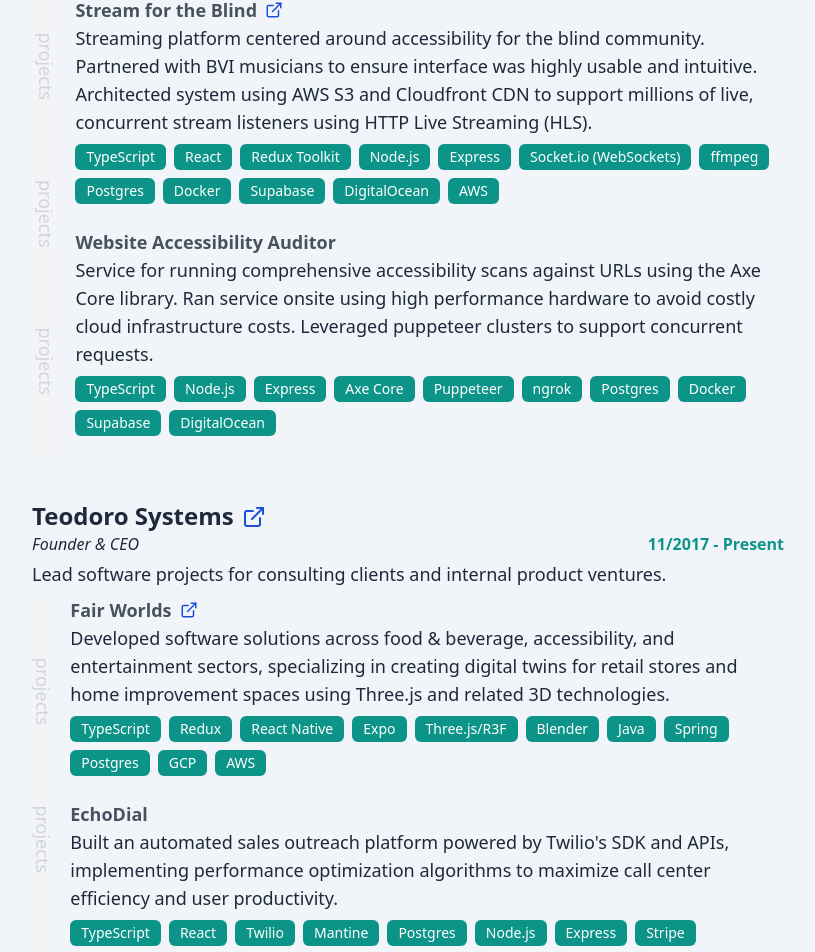
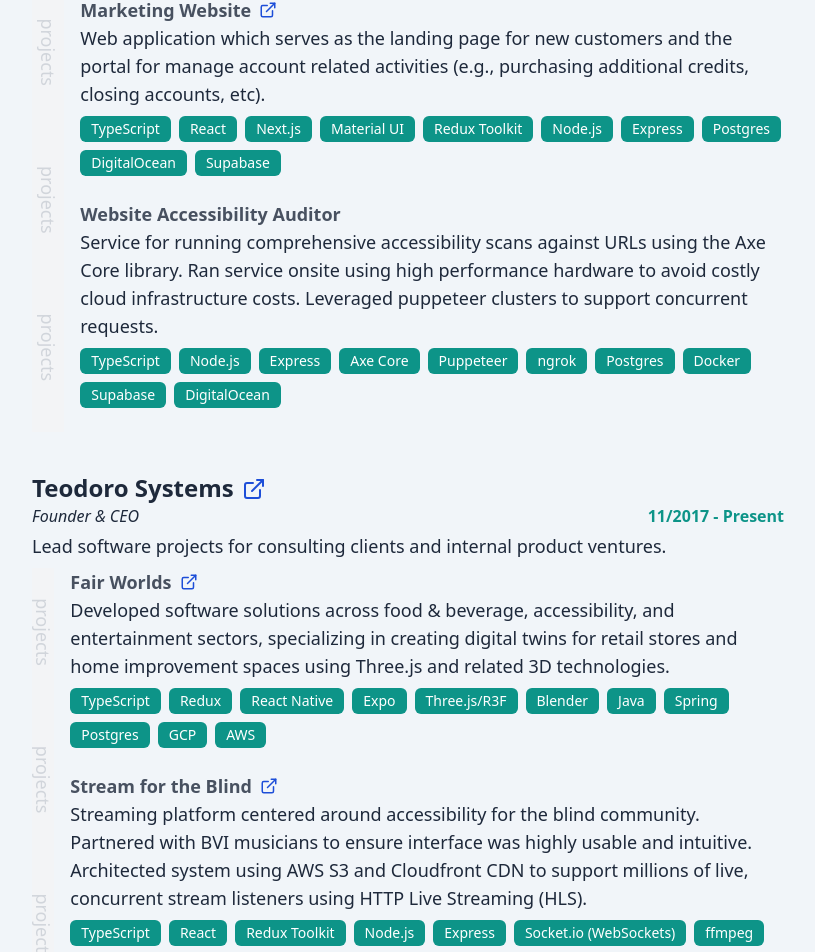
Before and after one commit to thechori/ryanteodoro.com-v2-frontend, a React (Vite) app: page / in a window 1280 px wide. Shown: the part 1012-1964 px from the top of the page, without its empty margins (424-1239 px from the left). Built offline with nearby package versions, Linux system fonts and the light colour scheme.

Commit message:
update experience data

```diff
--- a/src/data/experiences.ts
+++ b/src/data/experiences.ts
@@ -34,7 +34,6 @@ export const experiences: Experience[] = [
             tags: [
               "TypeScript",
               "React",
-              "Next.js",
               "Redux Toolkit",
               "Node.js",
               "Express",
@@ -70,50 +69,54 @@ export const experiences: Experience[] = [
             ]
           },
           {
-            name: "Stream for the Blind",
+            name: "Marketing Website",
             role: "Tech Lead",
             description:
-              "Streaming platform centered around accessibility for the blind community. Partnered with BVI musicians to ensure interface was highly usable and intuitive. Architected system using AWS S3 and Cloudfront CDN to support millions of live, concurrent stream listeners using HTTP Live Streaming (HLS).",
+              "Web application which serves as the landing page for new customers and the portal for manage account related activities (e.g., purchasing additional credits, closing accounts, etc).",
             descriptionTechnical: "",
-            url: "https://streamfortheblind.com",
+            url: "https://4ccessible.com",
             relatedLinks: [],
             deprecated: false,
             proprietary: false,
             tags: [
               "TypeScript",
               "React",
+              "Next.js",
+              "Material UI",
               "Redux Toolkit",
               "Node.js",
               "Express",
-              "Socket.io (WebSockets)",
-              "ffmpeg",
               "Postgres",
-              "Docker",
-              "Supabase",
               "DigitalOcean",
-              "AWS"
+              "Supabase"
             ],
+            accomplishments: [],
             technicalElements: ["Frontend", "Backend"],
             languages: ["TypeScript"],
-            databases: ["Postgres", "Redis"],
-            frameworks: [],
-            libraries: ["React", "ffmpeg"],
-            accomplishments: [],
+            frameworks: ["Express"],
+            databases: ["Postgres"],
+            libraries: ["React", "Redux Toolkit"],
             providers: [
               {
-                name: "AWS",
-                services: ["S3"]
+                name: "DigitalOcean",
+                services: ["Apps", "Storage"]
               },
               {
                 name: "Supabase",
-                services: ["Auth", "Database"]
+                services: ["Database", "Auth"]
+              },
+
+              {
+                name: "OpenAI",
+                services: ["Chat Completions"]
               },
               {
-                name: "DigitalOcean",
-                services: ["App"]
+                name: "Stripe",
+                services: ["Billing"]
               }
             ]
           },
+
           {
             name: "Website Accessibility Auditor",
             role: "Tech Lead",
@@ -213,6 +216,51 @@ export const experiences: Experience[] = [
               }
             ],
             accomplishments: []
+          },
+          {
+            name: "Stream for the Blind",
+            role: "Tech Lead",
+            description:
+              "Streaming platform centered around accessibility for the blind community. Partnered with BVI musicians to ensure interface was highly usable and intuitive. Architected system using AWS S3 and Cloudfront CDN to support millions of live, concurrent stream listeners using HTTP Live Streaming (HLS).",
+            descriptionTechnical: "",
+            url: "https://streamfortheblind.com",
+            relatedLinks: [],
+            deprecated: false,
+            proprietary: false,
+            tags: [
+              "TypeScript",
+              "React",
+              "Redux Toolkit",
+              "Node.js",
+              "Express",
+              "Socket.io (WebSockets)",
+              "ffmpeg",
+              "Postgres",
+              "Docker",
+              "Supabase",
+              "DigitalOcean",
+              "AWS"
+            ],
+            technicalElements: ["Frontend", "Backend"],
+            languages: ["TypeScript"],
+            databases: ["Postgres", "Redis"],
+            frameworks: [],
+            libraries: ["React", "ffmpeg"],
+            accomplishments: [],
+            providers: [
+              {
+                name: "AWS",
+                services: ["S3"]
+              },
+              {
+                name: "Supabase",
+                services: ["Auth", "Database"]
+              },
+              {
+                name: "DigitalOcean",
+                services: ["App"]
+              }
+            ]
           },
           {
             name: "EchoDial",
```
